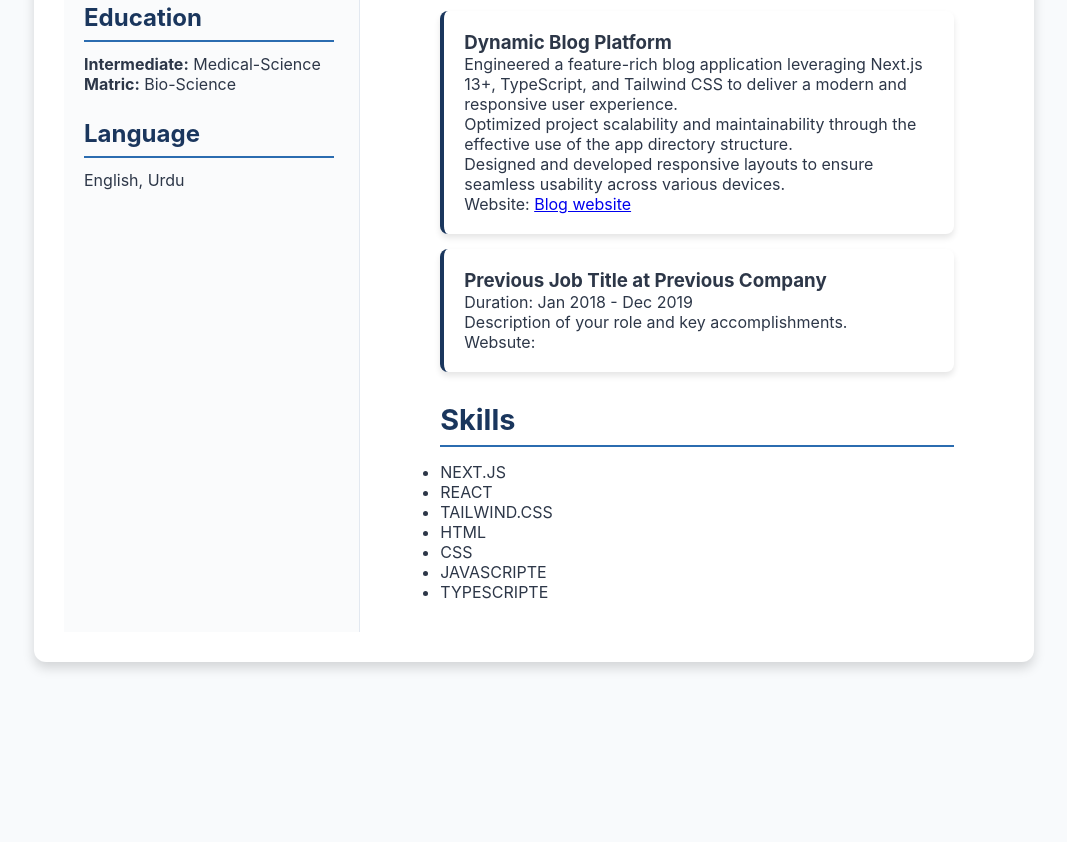
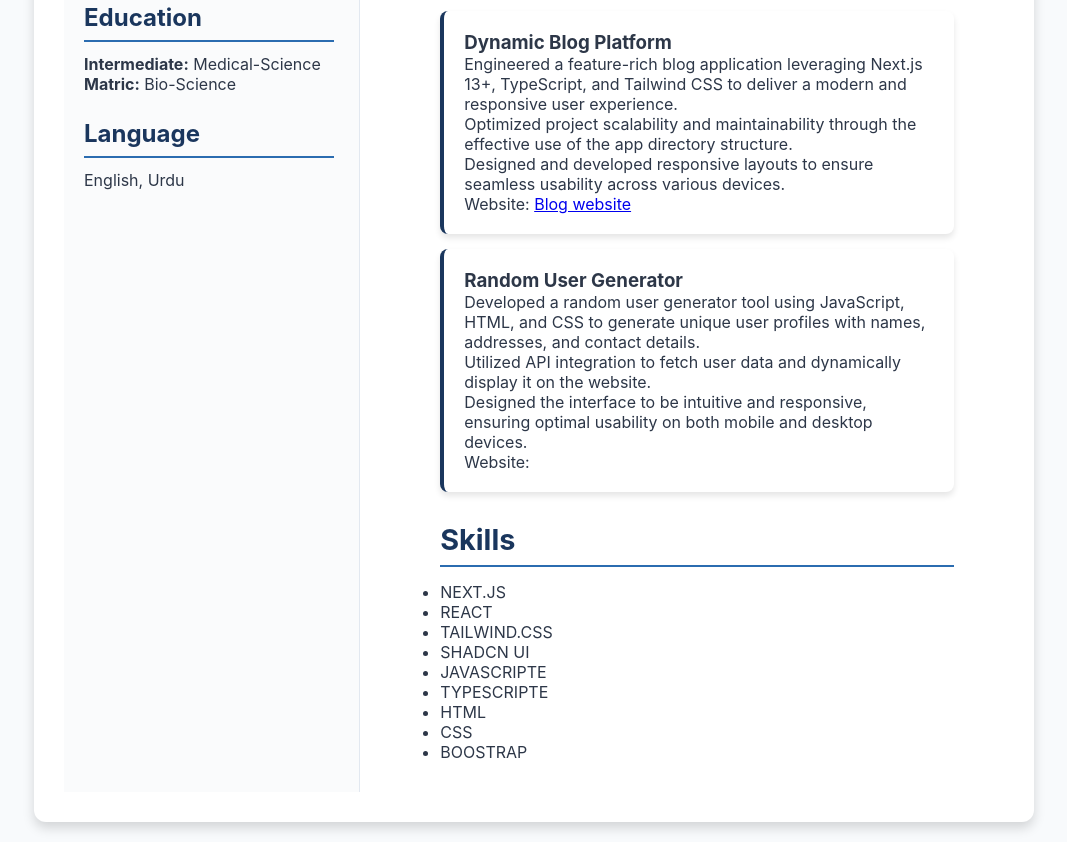
Before and after one commit to Areeba-irfan-Github-account/milestone-hackathon-1-2, a plain HTML site: page index.html in a window 1280 px wide. Shown: the part 433-1275 px from the top of the page, without its empty margins (106-1173 px from the left). Before the commit the page ends 1115 px from the top, so only its background shows below. Drawn offline with Linux system fonts and the light colour scheme.

Commit message:
Update index.html

```diff
--- a/index.html
+++ b/index.html
@@ -64,10 +64,12 @@
                     <p>Website: <a href="https://blog-website-by-areeba.vercel.app/" target="_blank">Blog website</a></p>
                 </div>
                 <div class="job">
-                    <h3>Previous Job Title at Previous Company</h3>
-                    <p>Duration: Jan 2018 - Dec 2019</p>
-                    <p>Description of your role and key accomplishments.</p>
-                    <p>Websute: <a href></a></p>
+
+                    <h3> Random User Generator</h3>
+                    <p>Developed a random user generator tool using JavaScript, HTML, and CSS to generate unique user profiles with names, addresses, and contact details.</p>
+                    <p>Utilized API integration to fetch user data and dynamically display it on the website.</p>
+                    <p>Designed the interface to be intuitive and responsive, ensuring optimal usability on both mobile and desktop devices.</p>
+                    <p>Website: <a href="https://29-project.vercel.app/" target="_blank"></a></p>
                 </div>
             </div>
 
@@ -78,10 +80,13 @@
                     <li>NEXT.JS</li>
                     <li>REACT</li>
                     <li>TAILWIND.CSS</li>
+                    <li>SHADCN UI</li>
+                    <li>JAVASCRIPTE</li>
+                    <li>TYPESCRIPTE</li>
                     <li>HTML</li>
                     <li>CSS</li>
-                    <li>JAVASCRIPTE</li>
-                    <li>TYPESCRIPTE</li>
+                    <li>BOOSTRAP</li>
+
                 </ul>
             </div>
         </div>
```
